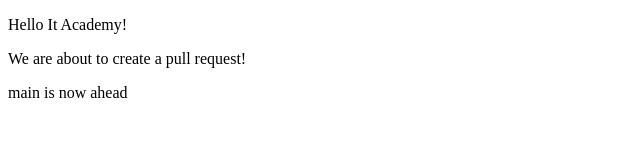
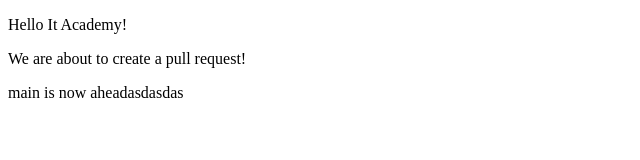
Before and after one commit to aikast/code-review-practice, a plain HTML site: page index.html in a window 1280 px wide. Shown: the full height of the page, 0-640 px from the left. Drawn offline with Linux system fonts and the light colour scheme.

Commit message:
new changes

```diff
--- a/index.html
+++ b/index.html
@@ -9,7 +9,7 @@
 <body>
 	<p>Hello It Academy!</p>
 	<p>We are about to create a pull request!</p>
-	<p>main is now ahead</p>
+	<p>main is now aheadasdasdas</p>
 	<p></p>
 	<p></p>
 </body>
```
